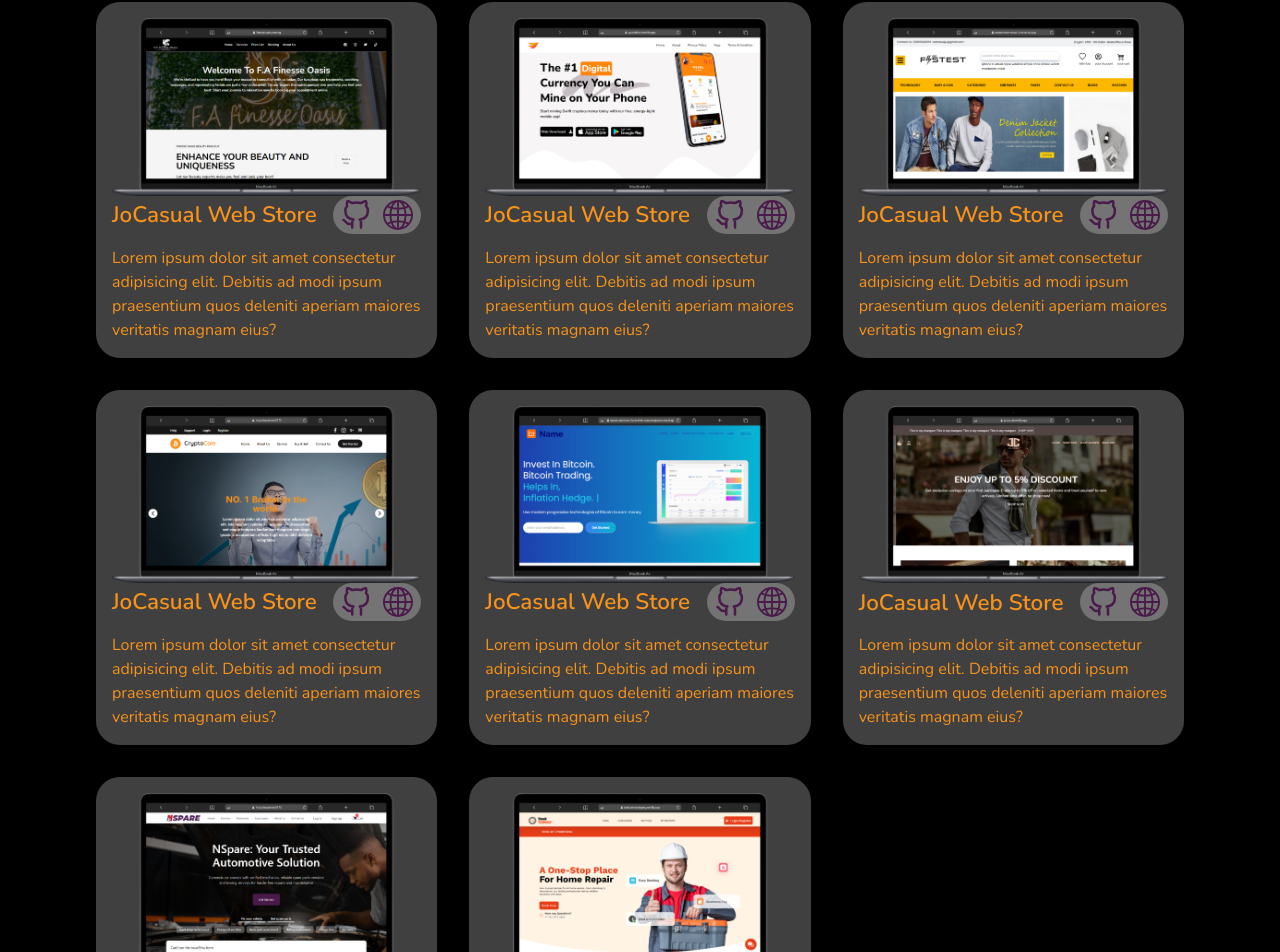
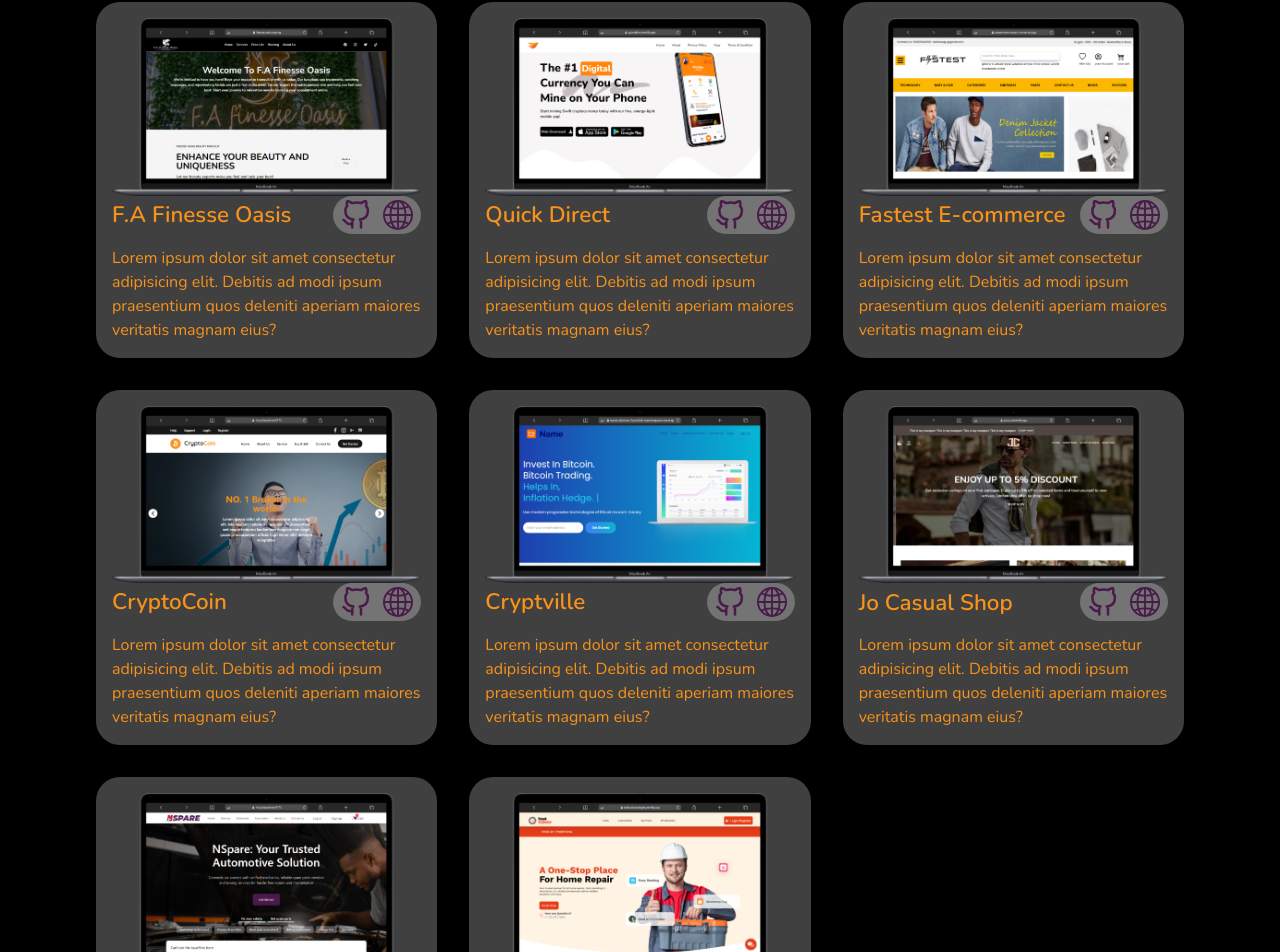
Before and after one commit to olanrewajudev/new-portfolio, a React (Vite) app: page / in a window 1280 px wide. Shown: the part 2716-3668 px from the top of the page. Built offline with nearby package versions, Linux system fonts and the light colour scheme.

Commit message:
new update made on wednesday

```diff
--- a/index.html
+++ b/index.html
@@ -9,7 +9,7 @@
   <link href="https://fonts.googleapis.com/css2?family=Nunito:ital,wght@0,200..1000;1,200..1000&display=swap"
     rel="stylesheet">
   <meta name="viewport" content="width=device-width, initial-scale=1.0" />
-  <title>Vite + React + TS</title>
+  <title>Atolagbe Olanrewaju</title>
 </head>
 
 <body>
--- a/src/components/Skills.tsx
+++ b/src/components/Skills.tsx
@@ -11,7 +11,7 @@ export default function Skills() {
         <div className="">
           <div className="sm:grid grid-cols-3 lg:grid-cols-7 md:grid-cols-5">
             {skills.map((item, i: number) => (
-              <motion.div animate={{y: [1, -9, 1], x: [0, -4, 0] }} transition={{ duration: 1, repeat: Infinity, repeatType: "loop", ease: "easeInOut", delay: i * 0.4, }} className="bg-white/30 backdrop-blur-3xl mb-3 text-yellow mx-2 flex flex-col items-center justify-center py-2 rounded-3xl" key={i}>
+              <motion.div animate={{y: [1, -9, 1], x: [0, -6, 0] }} transition={{ duration: 2, repeat: Infinity, repeatType: "loop", ease: "easeInOut", delay: i * 0.4, }} className="bg-white/30 backdrop-blur-3xl mb-3 text-yellow mx-2 flex flex-col items-center justify-center py-2 rounded-3xl" key={i}>
                 <div className=""><img src={item.img} alt="" className="object-cover w-12 h-12 mb-2" /></div>
                 <div className="font-semibold">{item.name}</div>
               </motion.div>
--- a/src/components/utils.tsx
+++ b/src/components/utils.tsx
@@ -61,59 +61,59 @@ export const services = [
 export const portfolio = [
   {
     image: booking,
-    title: 'JoCasual Web Store',
+    title: 'F.A Finesse Oasis',
     content: 'Lorem ipsum dolor sit amet consectetur adipisicing elit. Debitis ad modi ipsum praesentium quos deleniti aperiam maiores veritatis magnam eius?',
     github: 'https://github.com/olanrewajudev/jofront',
-    url: 'https://jocasual.netlify.app/',
+    url: 'https://finesseoasis.com.ng',
   },
   {
     image: direct,
-    title: 'JoCasual Web Store',
+    title: 'Quick Direct',
     content: 'Lorem ipsum dolor sit amet consectetur adipisicing elit. Debitis ad modi ipsum praesentium quos deleniti aperiam maiores veritatis magnam eius?',
     github: 'https://github.com/olanrewajudev/jofront',
-    url: 'https://jocasual.netlify.app/',
+    url: 'https://quickdirect.netlify.app/',
   },
   {
     image: ecm,
-    title: 'JoCasual Web Store',
+    title: 'Fastest E-commerce',
     content: 'Lorem ipsum dolor sit amet consectetur adipisicing elit. Debitis ad modi ipsum praesentium quos deleniti aperiam maiores veritatis magnam eius?',
     github: 'https://github.com/olanrewajudev/jofront',
     url: 'https://jocasual.netlify.app/',
   },
   {
     image: invest,
-    title: 'JoCasual Web Store',
+    title: 'CryptoCoin',
     content: 'Lorem ipsum dolor sit amet consectetur adipisicing elit. Debitis ad modi ipsum praesentium quos deleniti aperiam maiores veritatis magnam eius?',
     github: 'https://github.com/olanrewajudev/jofront',
     url: 'https://jocasual.netlify.app/',
   },
   {
     image: invest2,
-    title: 'JoCasual Web Store',
+    title: 'Cryptville',
     content: 'Lorem ipsum dolor sit amet consectetur adipisicing elit. Debitis ad modi ipsum praesentium quos deleniti aperiam maiores veritatis magnam eius?',
     github: 'https://github.com/olanrewajudev/jofront',
     url: 'https://jocasual.netlify.app/',
   },
   {
     image: shop,
-    title: 'JoCasual Web Store',
+    title: 'Jo Casual Shop',
     content: 'Lorem ipsum dolor sit amet consectetur adipisicing elit. Debitis ad modi ipsum praesentium quos deleniti aperiam maiores veritatis magnam eius?',
     github: 'https://github.com/olanrewajudev/jofront',
     url: 'https://jocasual.netlify.app/',
   },
   {
     image: spare,
-    title: 'JoCasual Web Store',
+    title: 'Nspare',
     content: 'Lorem ipsum dolor sit amet consectetur adipisicing elit. Debitis ad modi ipsum praesentium quos deleniti aperiam maiores veritatis magnam eius?',
     github: 'https://github.com/olanrewajudev/jofront',
-    url: 'https://jocasual.netlify.app/',
+    url: 'https://nspare.netlify.app/',
   },
   {
     image: taskcolony,
-    title: 'JoCasual Web Store',
+    title: 'Taskcolony',
     content: 'Lorem ipsum dolor sit amet consectetur adipisicing elit. Debitis ad modi ipsum praesentium quos deleniti aperiam maiores veritatis magnam eius?',
     github: 'https://github.com/olanrewajudev/jofront',
-    url: 'https://jocasual.netlify.app/',
+    url: 'https://taskcolonystaging.netlify.app/',
   },
   // {
   //   image: taskcolony,
@@ -126,7 +126,6 @@ export const portfolio = [
 ]
 
 export const skills = [
-
   { name: 'HTML5', level: 90, img: html },
   { name: 'CSS3', level: 90, img: css },
   { name: 'Javascript', level: 90, img: javascript },
```
